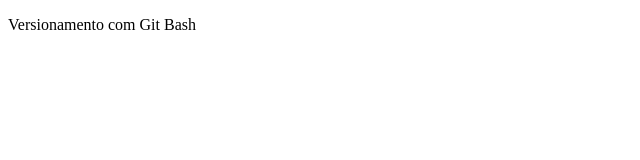
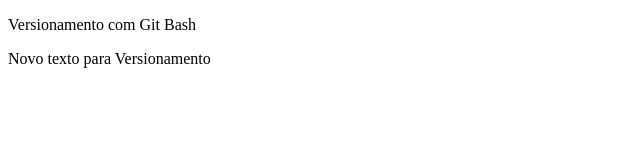
Before and after one commit to xXFoozer/versionamento01, a plain HTML site: page index.html in a window 1280 px wide. Shown: the whole page, without its empty margins (0-640 px from the left). Drawn offline with Linux system fonts and the light colour scheme.

Commit message:
Inserido o segundo paragrafo

```diff
--- a/index.html
+++ b/index.html
@@ -7,6 +7,6 @@
 </head>
 <body>
     <p>Versionamento com Git Bash</p>
-
+    <p>Novo texto para Versionamento</p>
 </body>
 </html>
```
